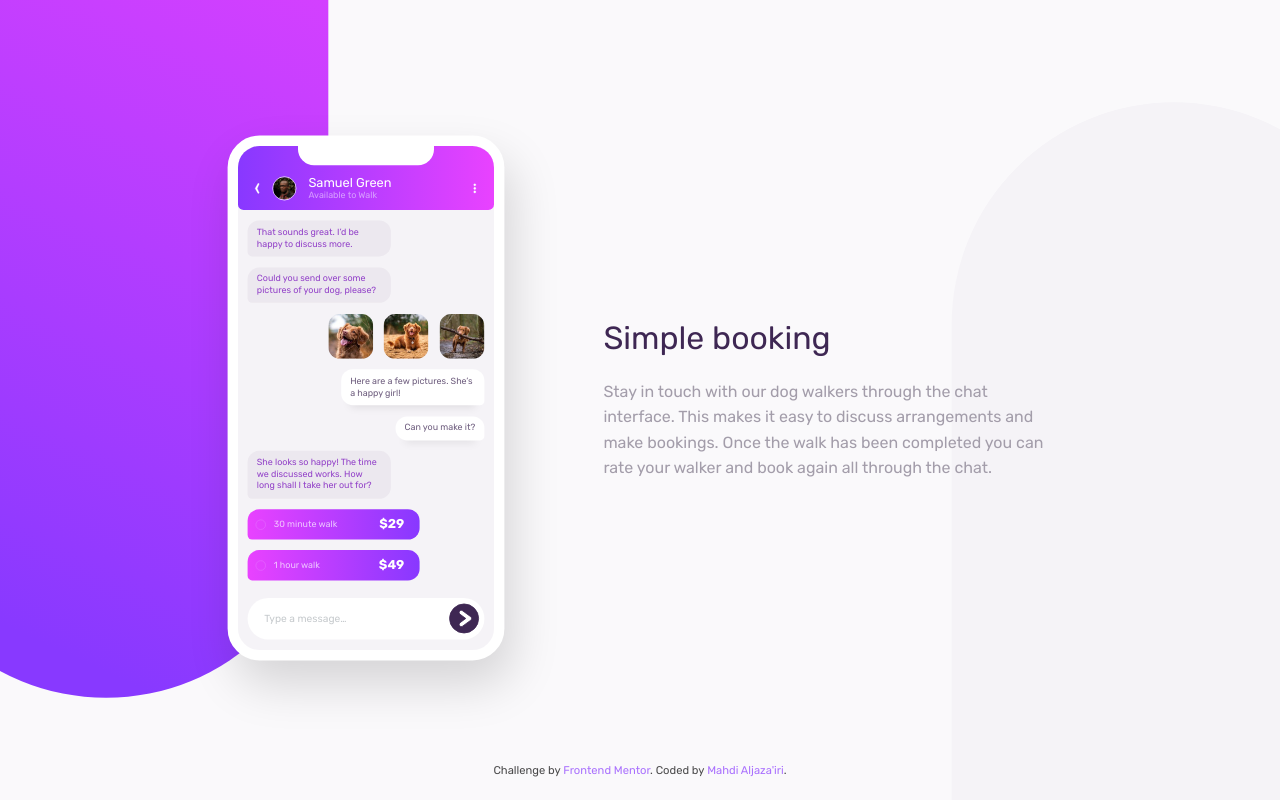
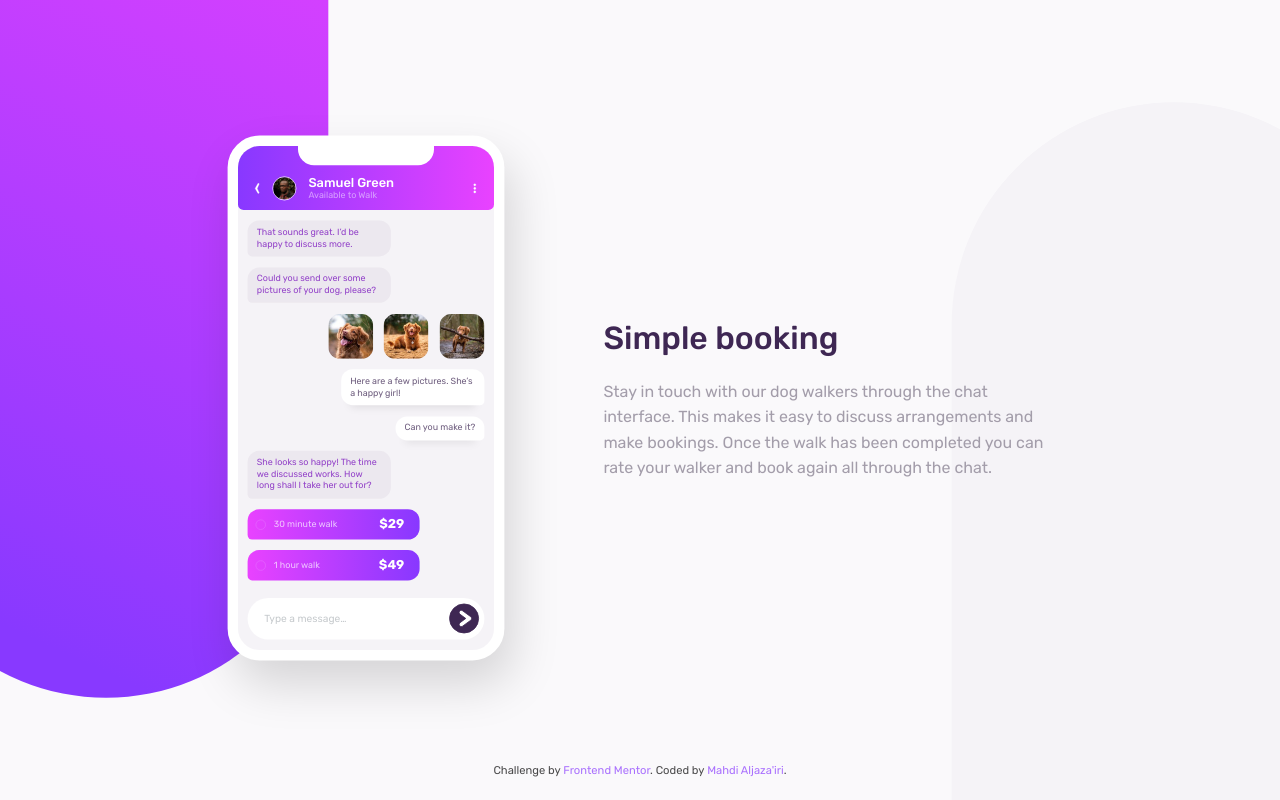
Before and after one commit to MahdiAljazairi/chat-app-css-illustration-solution, a plain HTML site: page index.html in a window 1280 px wide. Drawn offline with Linux system fonts and the light colour scheme.

Commit message:
Fix font issue 2

```diff
--- a/style.css
+++ b/style.css
@@ -1,4 +1,4 @@
-@import url("https://fonts.googleapis.com/css2?family=Rubik:wght@400;700&display=swap");
+@import url("https://fonts.googleapis.com/css2?family=Rubik:wght@400;500;700&display=swap");
 
 *, ::before, ::after {
   box-sizing: border-box;
```
